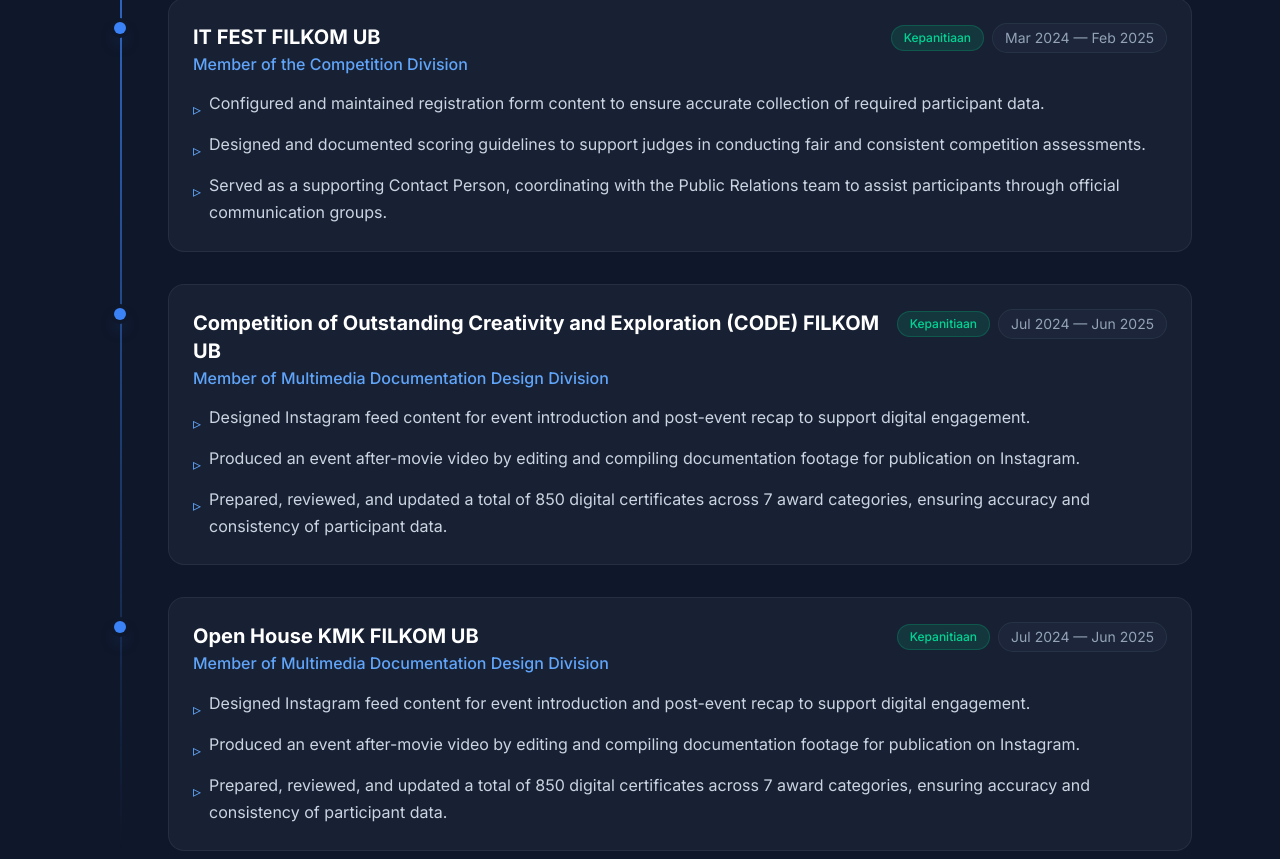
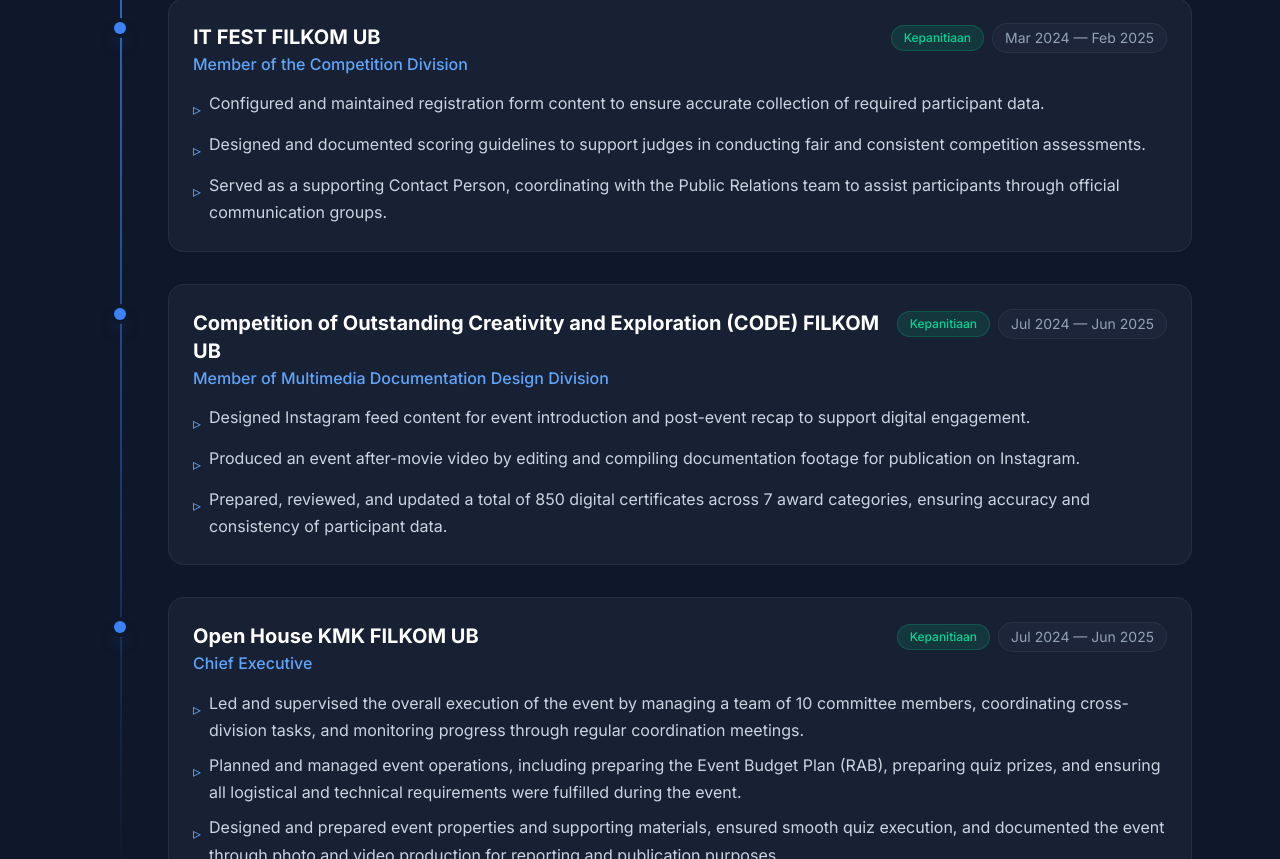
Before and after one commit to mivanf/DigiPort-MyDigitalPortofolio, a Vue app: page / in a window 1280 px wide. Shown: the part 1941-2800 px from the top of the page. Built offline with nearby package versions, Linux system fonts and the light colour scheme.

Commit message:
fix experience: Open House KMK

```diff
--- a/src/data/portfolio.ts
+++ b/src/data/portfolio.ts
@@ -161,14 +161,14 @@
     },
     {
       organization: 'Open House KMK FILKOM UB',
-      role: 'Member of Multimedia Documentation Design Division',
+      role: 'Chief Executive',
       type: 'kepanitiaan',
       startDate: 'Jul 2024',
       endDate: 'Jun 2025',
       descriptions: [
-        'Designed Instagram feed content for event introduction and post-event recap to support digital engagement.',
-        'Produced an event after-movie video by editing and compiling documentation footage for publication on Instagram.',
-        'Prepared, reviewed, and updated a total of 850 digital certificates across 7 award categories, ensuring accuracy and consistency of participant data.',
+        'Led and supervised the overall execution of the event by managing a team of 10 committee members, coordinating cross-division tasks, and monitoring progress through regular coordination meetings.',
+        'Planned and managed event operations, including preparing the Event Budget Plan (RAB), preparing quiz prizes, and ensuring all logistical and technical requirements were fulfilled during the event.',
+        'Designed and prepared event properties and supporting materials, ensured smooth quiz execution, and documented the event through photo and video production for reporting and publication purposes.',
       ],
     },
   ],
```
